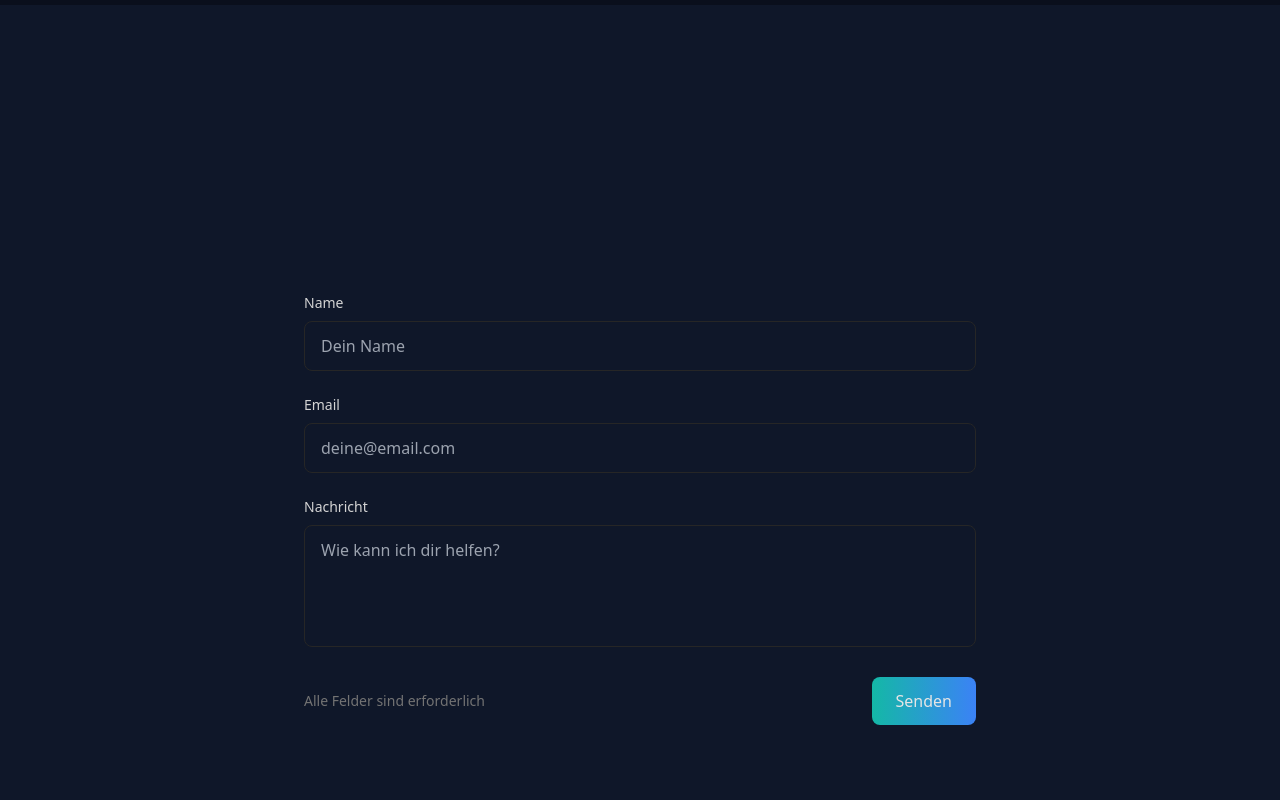
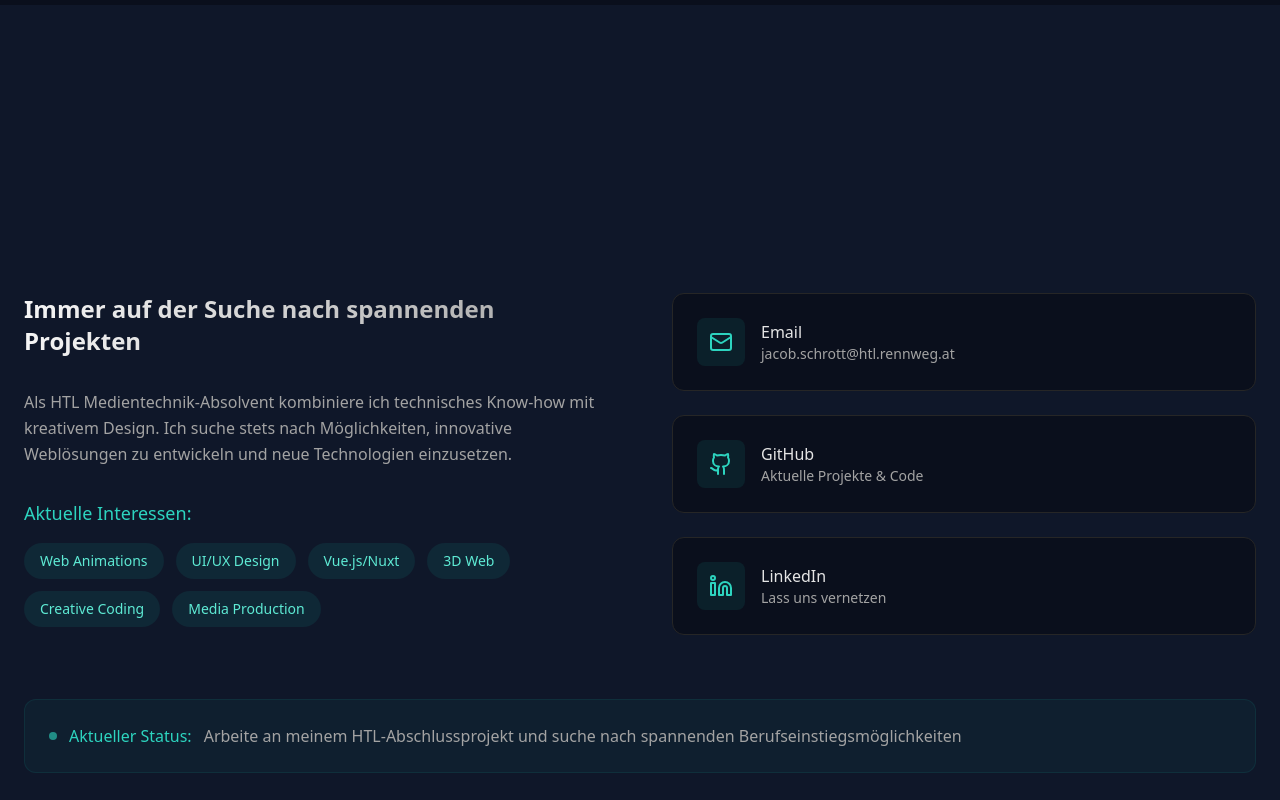
Before and after one commit to jacobscr/jacobscr.github.io, a Vue app: page / in a window 1280 px wide. Shown: the part 4320-5120 px from the top of the page. Built offline with nearby package versions, Linux system fonts and the light colour scheme.

Commit message:
new major verion

```diff
--- a/index.html
+++ b/index.html
@@ -4,7 +4,7 @@
     <meta charset="UTF-8">
     <link rel="icon" href="/favicon.ico">
     <meta name="viewport" content="width=device-width, initial-scale=1.0">
-    <title>Vite App</title>
+    <title>Web-Portfolio - Jacob Schrott</title>
   </head>
   <body>
     <div id="app"></div>
--- a/src/components/ContactForm.vue
+++ b/src/components/ContactForm.vue
@@ -1,121 +1,101 @@
-// components/contact/ContactForm.vue
 <template>
-  <form @submit.prevent="handleSubmit" class="space-y-6">
-    <div class="relative">
-      <input-field
-          v-model="form.name"
-          :error="errors.name"
-          label="Name"
-          placeholder="Dein Name"
-          required
+  <section id="contact" class="py-32 relative bg-[#0F1729]">
+    <div class="container mx-auto px-6">
+      <section-heading
+          title="Let's Connect"
+          subtitle="Lass uns zusammenarbeiten"
       />
+
+      <div class="grid md:grid-cols-2 gap-16">
+        <!-- Linke Seite - Persönliche Note -->
+        <div class="space-y-8">
+          <h3 class="text-2xl font-bold bg-gradient-to-r from-neutral-100 to-neutral-400 bg-clip-text text-transparent">
+            Immer auf der Suche nach spannenden Projekten
+          </h3>
+          <p class="text-neutral-400 leading-relaxed">
+            Als HTL Medientechnik-Absolvent kombiniere ich technisches Know-how mit kreativem Design.
+            Ich suche stets nach Möglichkeiten, innovative Weblösungen zu entwickeln und
+            neue Technologien einzusetzen.
+          </p>
+          <div class="space-y-4">
+            <h4 class="text-lg font-medium text-teal-400">Aktuelle Interessen:</h4>
+            <div class="flex flex-wrap gap-3">
+              <span v-for="interest in currentInterests"
+                    :key="interest"
+                    class="px-4 py-2 bg-teal-500/10 rounded-full text-sm text-teal-300">
+                {{ interest }}
+              </span>
+            </div>
+          </div>
+        </div>
+
+        <!-- Rechte Seite - Connect Cards -->
+        <div class="grid gap-6">
+          <a href="mailto:jacob.schrott@htl.rennweg.at"
+             class="group p-6 bg-[#0A0F1C] rounded-xl border border-neutral-800 hover:border-teal-500/50 transition-all duration-300">
+            <div class="flex items-center space-x-4">
+              <div class="p-3 bg-teal-500/10 rounded-lg group-hover:bg-teal-500/20 transition-colors duration-300">
+                <mail-icon class="w-6 h-6 text-teal-400" />
+              </div>
+              <div>
+                <h4 class="font-medium text-neutral-200">Email</h4>
+                <p class="text-sm text-neutral-400">jacob.schrott@htl.rennweg.at</p>
+              </div>
+            </div>
+          </a>
+
+          <a href="https://github.com/jacobscr" target="_blank"
+             class="group p-6 bg-[#0A0F1C] rounded-xl border border-neutral-800 hover:border-teal-500/50 transition-all duration-300">
+            <div class="flex items-center space-x-4">
+              <div class="p-3 bg-teal-500/10 rounded-lg group-hover:bg-teal-500/20 transition-colors duration-300">
+                <github-icon class="w-6 h-6 text-teal-400" />
+              </div>
+              <div>
+                <h4 class="font-medium text-neutral-200">GitHub</h4>
+                <p class="text-sm text-neutral-400">Aktuelle Projekte & Code</p>
+              </div>
+            </div>
+          </a>
+
+          <a href="https://www.linkedin.com/in/jacob-schrott-754ba5341/" target="_blank"
+             class="group p-6 bg-[#0A0F1C] rounded-xl border border-neutral-800 hover:border-teal-500/50 transition-all duration-300">
+            <div class="flex items-center space-x-4">
+              <div class="p-3 bg-teal-500/10 rounded-lg group-hover:bg-teal-500/20 transition-colors duration-300">
+                <linkedin-icon class="w-6 h-6 text-teal-400" />
+              </div>
+              <div>
+                <h4 class="font-medium text-neutral-200">LinkedIn</h4>
+                <p class="text-sm text-neutral-400">Lass uns vernetzen</p>
+              </div>
+            </div>
+          </a>
+        </div>
+      </div>
+
+      <!-- Current Status -->
+      <div class="mt-16 p-6 bg-teal-500/5 rounded-xl border border-teal-500/10">
+        <div class="flex items-center space-x-3">
+          <div class="w-2 h-2 bg-teal-400 rounded-full animate-pulse"></div>
+          <span class="text-teal-400 font-medium">Aktueller Status:</span>
+          <span class="text-neutral-400">
+            Arbeite an meinem HTL-Abschlussprojekt und suche nach spannenden Berufseinstiegsmöglichkeiten
+          </span>
+        </div>
+      </div>
     </div>
-
-    <div class="relative">
-      <input-field
-          v-model="form.email"
-          :error="errors.email"
-          type="email"
-          label="Email"
-          placeholder="deine@email.com"
-          required
-      />
-    </div>
-
-    <div class="relative">
-      <text-area-field
-          v-model="form.message"
-          :error="errors.message"
-          label="Nachricht"
-          placeholder="Wie kann ich dir helfen?"
-          rows="4"
-          required
-      />
-    </div>
-
-    <div class="flex items-center justify-between">
-      <p class="text-sm text-neutral-500">
-        Alle Felder sind erforderlich
-      </p>
-      <button
-          type="submit"
-          :disabled="isSubmitting"
-          class="px-6 py-3 bg-gradient-to-r from-teal-500 to-blue-500 rounded-lg font-medium
-               disabled:opacity-50 disabled:cursor-not-allowed
-               hover:opacity-90 transform hover:scale-[1.02] transition-all duration-300"
-      >
-        <span v-if="!isSubmitting">Senden</span>
-        <loader-icon v-else class="w-5 h-5 animate-spin" />
-      </button>
-    </div>
-  </form>
+  </section>
 </template>
 
 <script setup>
-import { ref, reactive } from 'vue'
-import { LoaderIcon } from 'lucide-vue-next'
-import InputField from './InputField.vue'
-import TextAreaField from './TextAreaField.vue'
+import { MailIcon, GithubIcon, LinkedinIcon } from 'lucide-vue-next'
+import SectionHeading from "@/components/SectionHeading.vue";
 
-const form = reactive({
-  name: '',
-  email: '',
-  message: ''
-})
-
-const errors = reactive({
-  name: '',
-  email: '',
-  message: ''
-})
-
-const isSubmitting = ref(false)
-
-const validateForm = () => {
-  let isValid = true
-  errors.name = ''
-  errors.email = ''
-  errors.message = ''
-
-  if (!form.name.trim()) {
-    errors.name = 'Name ist erforderlich'
-    isValid = false
-  }
-
-  if (!form.email.trim()) {
-    errors.email = 'Email ist erforderlich'
-    isValid = false
-  } else if (!/^[^\s@]+@[^\s@]+\.[^\s@]+$/.test(form.email)) {
-    errors.email = 'Ungültige Email-Adresse'
-    isValid = false
-  }
-
-  if (!form.message.trim()) {
-    errors.message = 'Nachricht ist erforderlich'
-    isValid = false
-  }
-
-  return isValid
-}
-
-const handleSubmit = async () => {
-  if (!validateForm()) return
-
-  isSubmitting.value = true
-
-  try {
-    // Hier würde der API-Call erfolgen
-    await new Promise(resolve => setTimeout(resolve, 1500)) // Simulation
-
-    form.name = ''
-    form.email = ''
-    form.message = ''
-
-    alert('Danke für deine Nachricht! Ich werde mich bald bei dir melden.')
-  } catch (error) {
-    alert('Ein Fehler ist aufgetreten. Bitte versuche es später erneut.')
-  } finally {
-    isSubmitting.value = false
-  }
-}
+const currentInterests = [
+  'Web Animations',
+  'UI/UX Design',
+  'Vue.js/Nuxt',
+  '3D Web',
+  'Creative Coding',
+  'Media Production'
+]
 </script>
--- a/src/components/MotionLogo.vue
+++ b/src/components/MotionLogo.vue
@@ -3,7 +3,7 @@
       @click.prevent="scrollToSection"
       class="relative group"
   >
-    <span class="text-2xl font-bold bg-gradient-to-r from-teal-400 to-blue-400 bg-clip-text text-transparent select-none">
+    <span class="text-2xl font-bold bg-gradient-to-r from-teal-400 to-blue-400 bg-clip-text text-transparent select-none cursor-pointer">
       JS<span class="text-teal-400">.</span>
     </span>
     <span class="absolute -bottom-1 left-0 w-0 h-0.5 bg-gradient-to-r from-teal-400 to-blue-400 group-hover:w-full transition-all duration-300"></span>
--- a/src/components/ProjectCard.vue
+++ b/src/components/ProjectCard.vue
@@ -12,7 +12,6 @@
           :alt="data.title"
           class="w-full h-full object-cover transform group-hover:scale-105 transition-transform duration-700"
       />
-      <div class="absolute inset-0 bg-gradient-to-t from-[#0A0F1C] via-transparent to-transparent opacity-60"></div>
     </div>
 
     <!-- Project Info -->
--- a/src/components/SiteFooter.vue
+++ b/src/components/SiteFooter.vue
@@ -33,7 +33,7 @@
           <ul class="space-y-2">
             <li>
               <a
-                  href="mailto:contact@jacob.schrott@htl.rennweg.at"
+                  href="mailto:jacob.schrott@htl.rennweg.at"
                   class="text-neutral-400 hover:text-teal-400 transition-colors duration-300 flex items-center"
               >
                 <mail-icon class="w-4 h-4 mr-2" />
--- a/src/composables/useProjects.js
+++ b/src/composables/useProjects.js
@@ -2,12 +2,12 @@ export function useProjects() {
     const projects = [
         {
             id: 1,
-            title: 'Planning Poker für agiles Projektmanagement',
-            description: 'Das Projekt Planning Poker ist eine digitale Lösung zur agilen Aufwandsschätzung, die im Rahmen eines Schulprojekts an der HTL Rennweg entwickelt wurde, mit Fokus auf Benutzerfreundlichkeit und Scrum-Prinzipien.',
-            image: 'plapo.png',
-            technologies: ['Nuxt.js', 'Spring Boot', 'Tailwind', 'Restful API', 'SQLite'],
+            title: 'KLUGes Management - Verwaltungstool für Nachhilfeunternehmen',
+            description: 'KLUGes Management ist eine webbasierte Applikation zur Verwaltung von Mitarbeitern, Kunden und Terminen des Nachhilfeunternehmens Lernen ist KLUG. Die Diplomarbeit umfasst Tools wie Wochenpläne, Anwesenheitsverfolgung und einen Lehrmaterialordner, um eine effiziente Zusammenarbeit zu gewährleisten.',
+            image: 'klug.png',
+            technologies: ['Symfony', 'Twig', 'Vue.js', 'Tailwind', 'MySQL'],
             demoUrl: 'https://example.com',
-            githubUrl: 'https://github.com/1FailX1/Planning-Poker',
+            githubUrl: 'https://github.com/KLUGes-Management/kluges-management',
         },
         {
             id: 2,
@@ -20,12 +20,12 @@ export function useProjects() {
         },
         {
             id: 3,
-            title: 'KLUGes Management - Verwaltungstool für Nachhilfeunternehmen',
-            description: 'KLUGes Management ist eine webbasierte Applikation zur Verwaltung von Mitarbeitern, Kunden und Terminen des Nachhilfeunternehmens Lernen ist KLUG. Die Diplomarbeit umfasst Tools wie Wochenpläne, Anwesenheitsverfolgung und einen Lehrmaterialordner, um eine effiziente Zusammenarbeit zu gewährleisten.',
-            image: 'klug.png',
-            technologies: ['Symfony', 'Twig', 'Vue.js', 'Tailwind', 'MySQL'],
+            title: 'Planning Poker für agiles Projektmanagement',
+            description: 'Das Projekt Planning Poker ist eine digitale Lösung zur agilen Aufwandsschätzung, die im Rahmen eines Schulprojekts an der HTL Rennweg entwickelt wurde, mit Fokus auf Benutzerfreundlichkeit und Scrum-Prinzipien.',
+            image: 'plapo.png',
+            technologies: ['Nuxt.js', 'Spring Boot', 'Tailwind', 'Restful API', 'SQLite'],
             demoUrl: 'https://example.com',
-            githubUrl: 'https://github.com/KLUGes-Management/kluges-management',
+            githubUrl: 'https://github.com/1FailX1/Planning-Poker',
         },
     ]
 
--- a/src/views/HomeView.vue
+++ b/src/views/HomeView.vue
@@ -136,17 +136,8 @@
     </section>
 
     <!-- Contact Section -->
-    <section id="contact" class="py-32 relative bg-[#0F1729]">
-      <div class="container mx-auto px-6">
-        <section-heading
-            title="Kontakt"
-            subtitle="Lass uns zusammenarbeiten"
-        />
-
-        <div class="max-w-2xl mx-auto mt-16">
-          <contact-form />
-        </div>
-      </div>
+    <section id="contact">
+      <contact-form />
     </section>
 
     <!-- Footer -->
```
Also changed, not shown: 1 other file (tests, documents, lock files or other folders).
